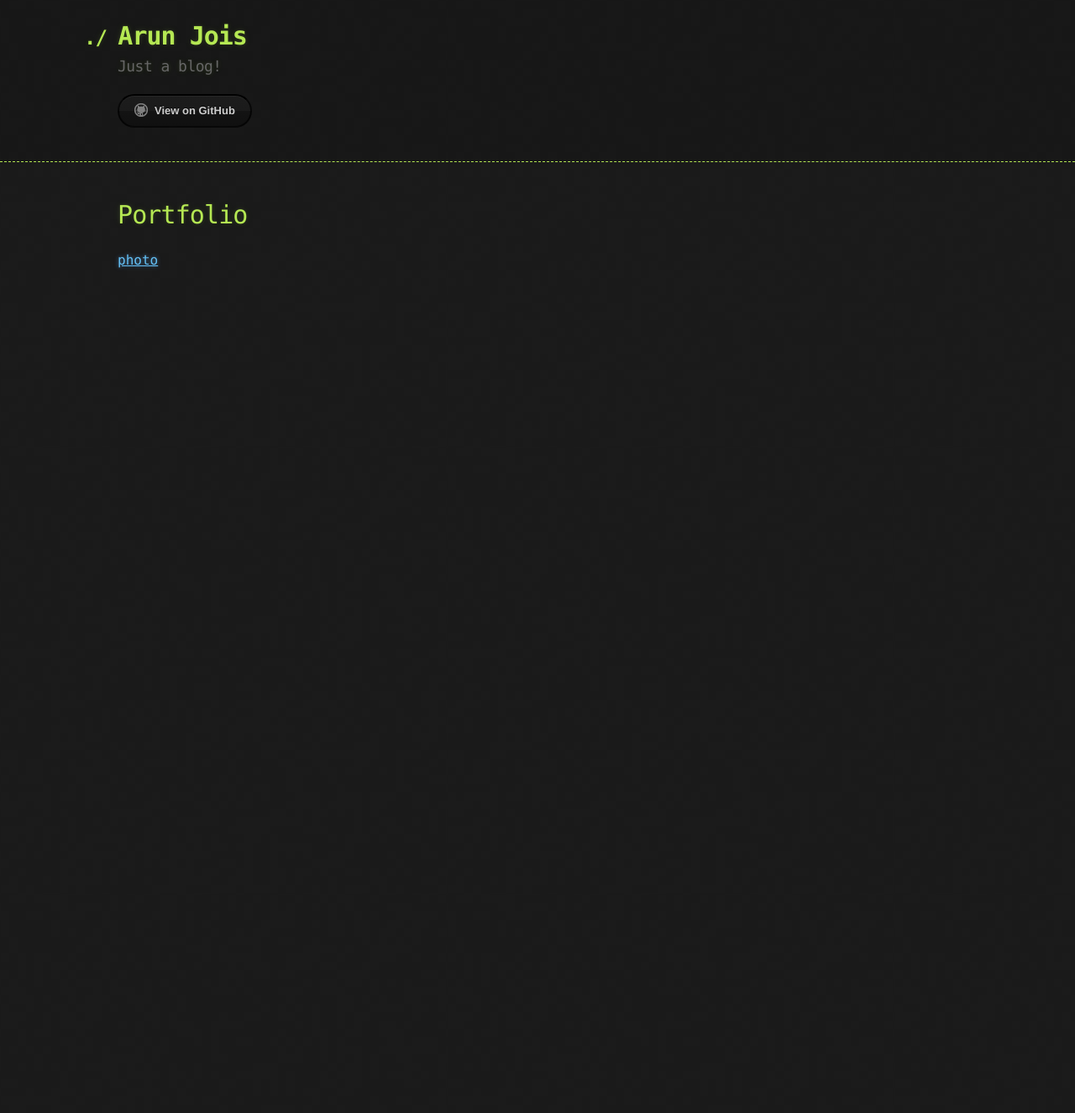
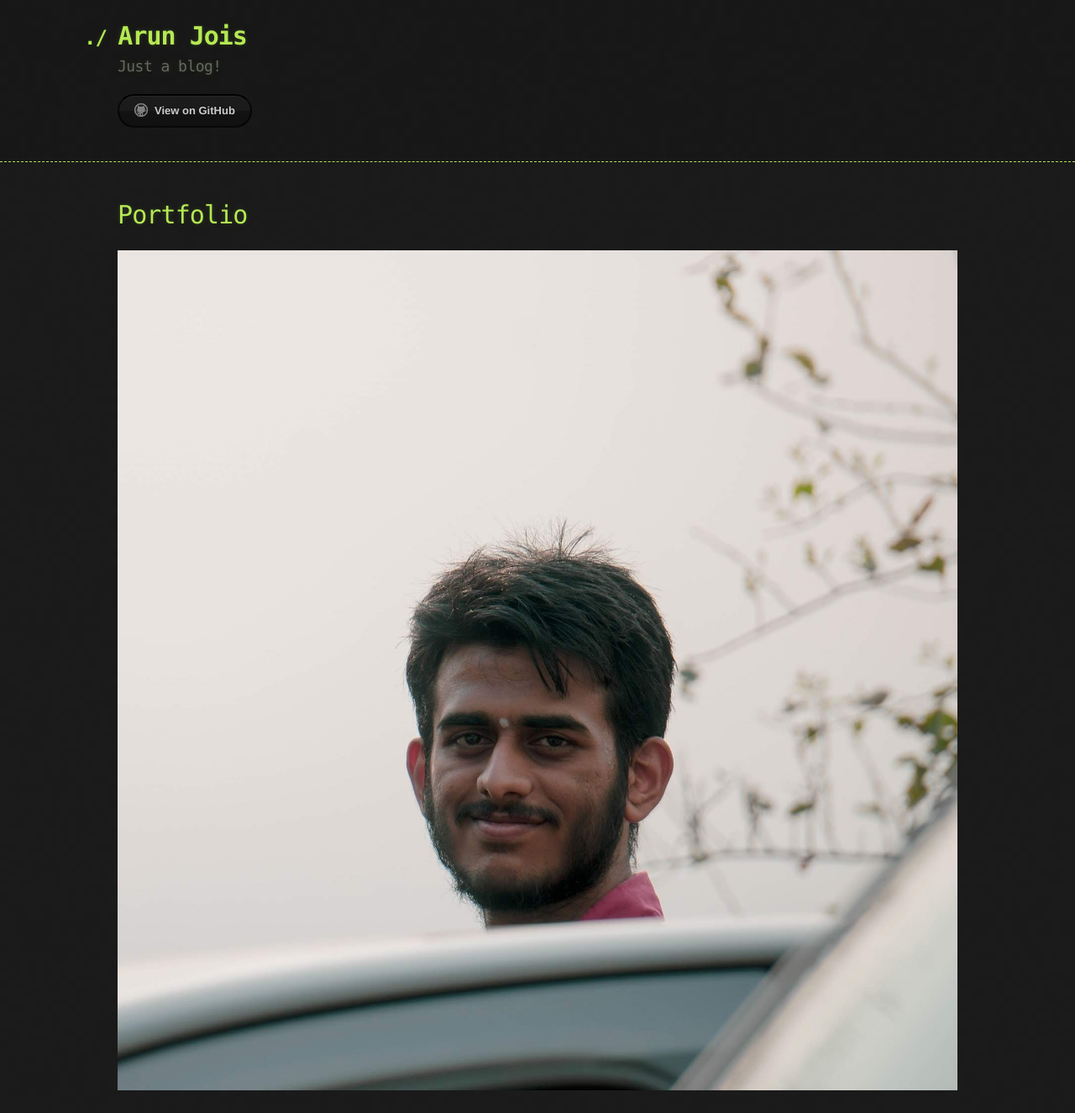
Before and after one commit to arunjois/arunjois.github.io, a Jekyll site: the page built from index.md, in a window 1280 px wide. Shown: the whole page at 84% size. Built offline with Jekyll 4.4.1, drawn with Linux system fonts in a browser that asks for light colours; our own code applies the rules of GitHub Pages for plain Markdown files; before the commit the page ends 900 px from its top, so only the background shows below that.

Commit message:
Photo working

```diff
--- a/index.md
+++ b/index.md
@@ -3,4 +3,4 @@ layout: default
 ---
 
 # Portfolio
-[photo](./assets/images/me.jpg)
+![photo](./assets/images/me.jpg)
```
